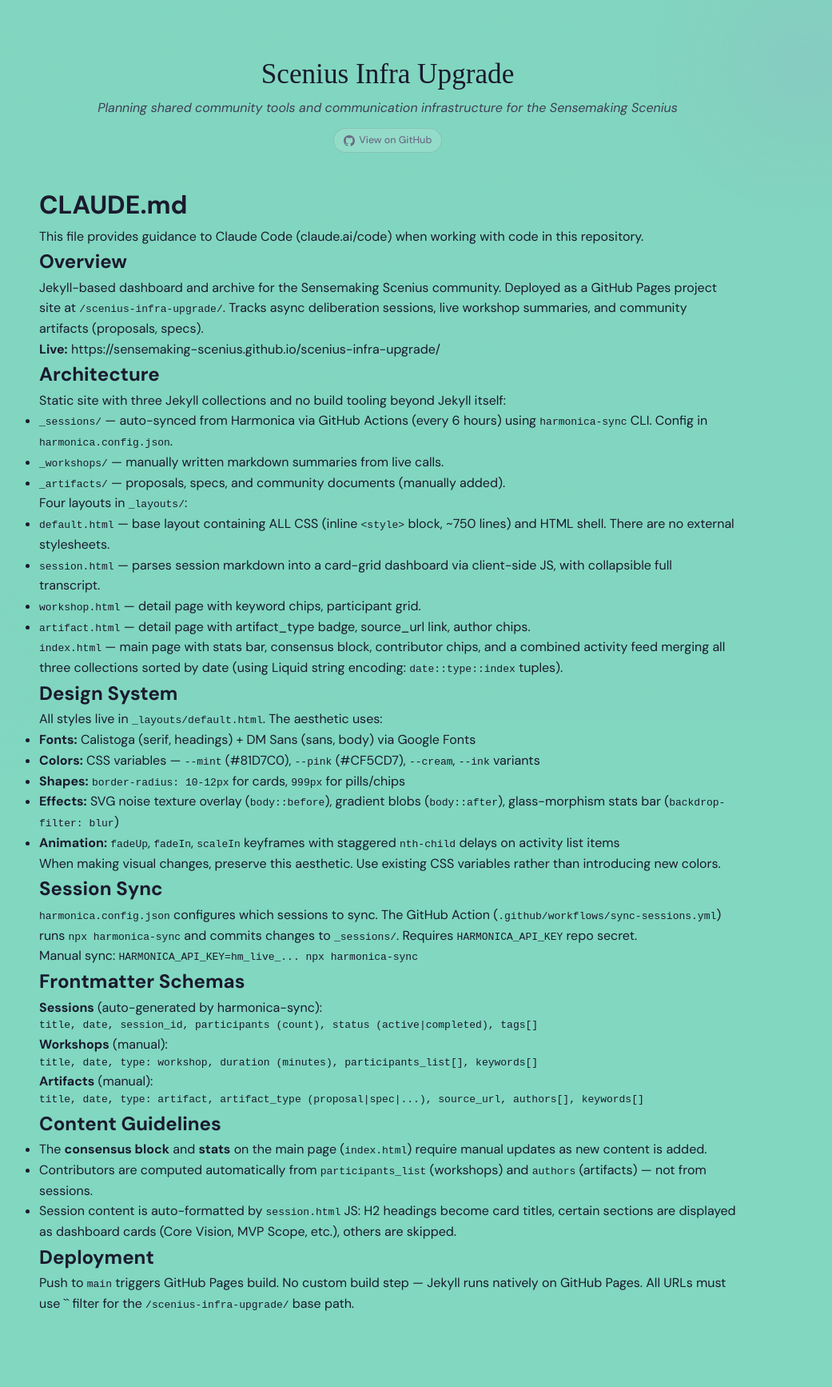
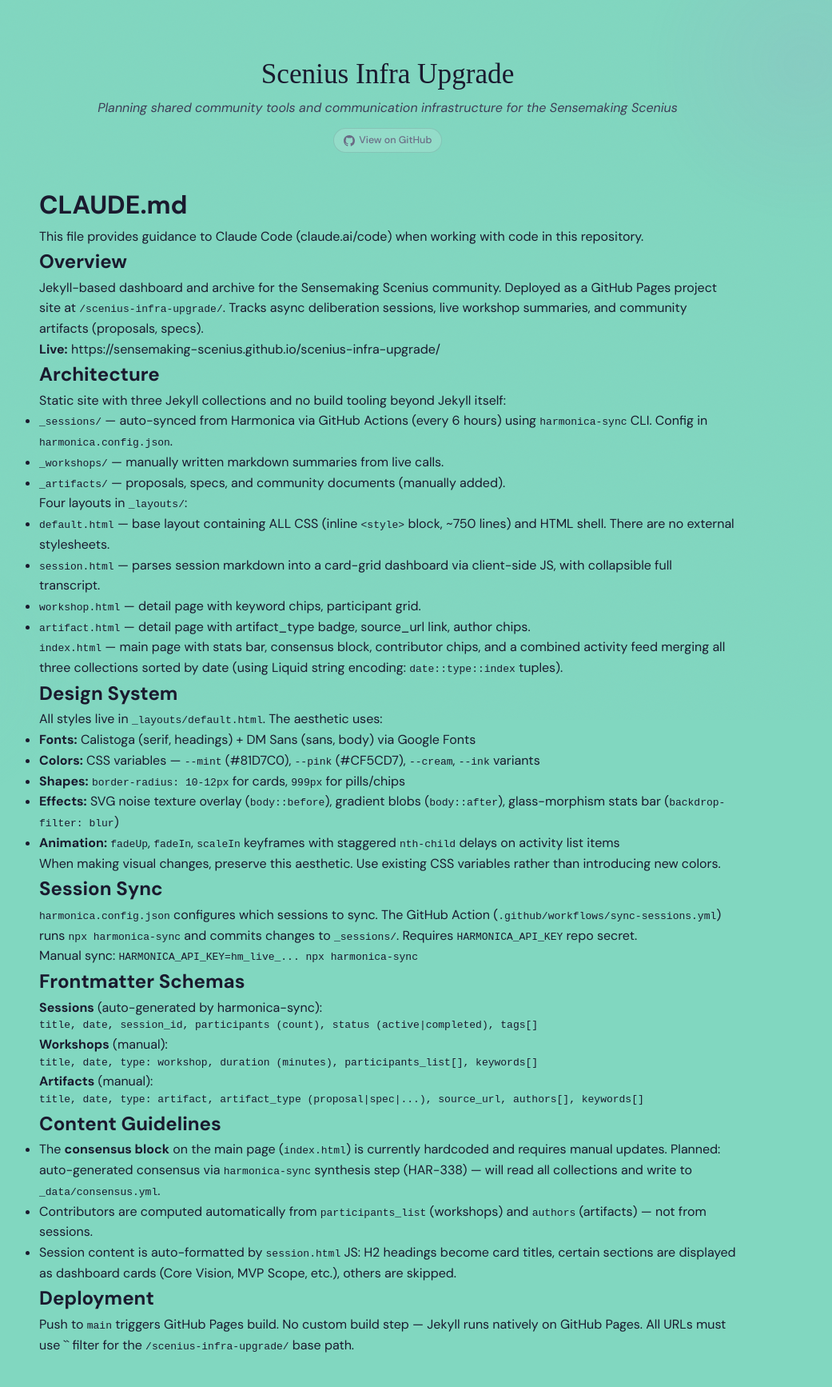
Before and after one commit to sensemaking-scenius/scenius-infra-upgrade, a Jekyll site: the page built from CLAUDE.md, in a window 1280 px wide. Shown: the whole page at 80% size, without its empty margins (155-1196 px from the left). Built offline with Jekyll 4.4.1, drawn with Linux system fonts in a browser that asks for light colours; some web fonts are replaced; our own code applies the rules of GitHub Pages for plain Markdown files; before the commit the page ends 1683 px from its top, so only the background shows below that.

Commit message:
Update CLAUDE.md — note planned auto-consensus via HAR-338
Co-Authored-By: Claude Opus 4.6 <noreply@anthropic.com>

```diff
--- a/CLAUDE.md
+++ b/CLAUDE.md
@@ -60,7 +60,7 @@ title, date, type: artifact, artifact_type (proposal|spec|...), source_url, auth
 
 ## Content Guidelines
 
-- The **consensus block** and **stats** on the main page (`index.html`) require manual updates as new content is added.
+- The **consensus block** on the main page (`index.html`) is currently hardcoded and requires manual updates. Planned: auto-generated consensus via `harmonica-sync` synthesis step (HAR-338) — will read all collections and write to `_data/consensus.yml`.
 - Contributors are computed automatically from `participants_list` (workshops) and `authors` (artifacts) — not from sessions.
 - Session content is auto-formatted by `session.html` JS: H2 headings become card titles, certain sections are displayed as dashboard cards (Core Vision, MVP Scope, etc.), others are skipped.
 
```
